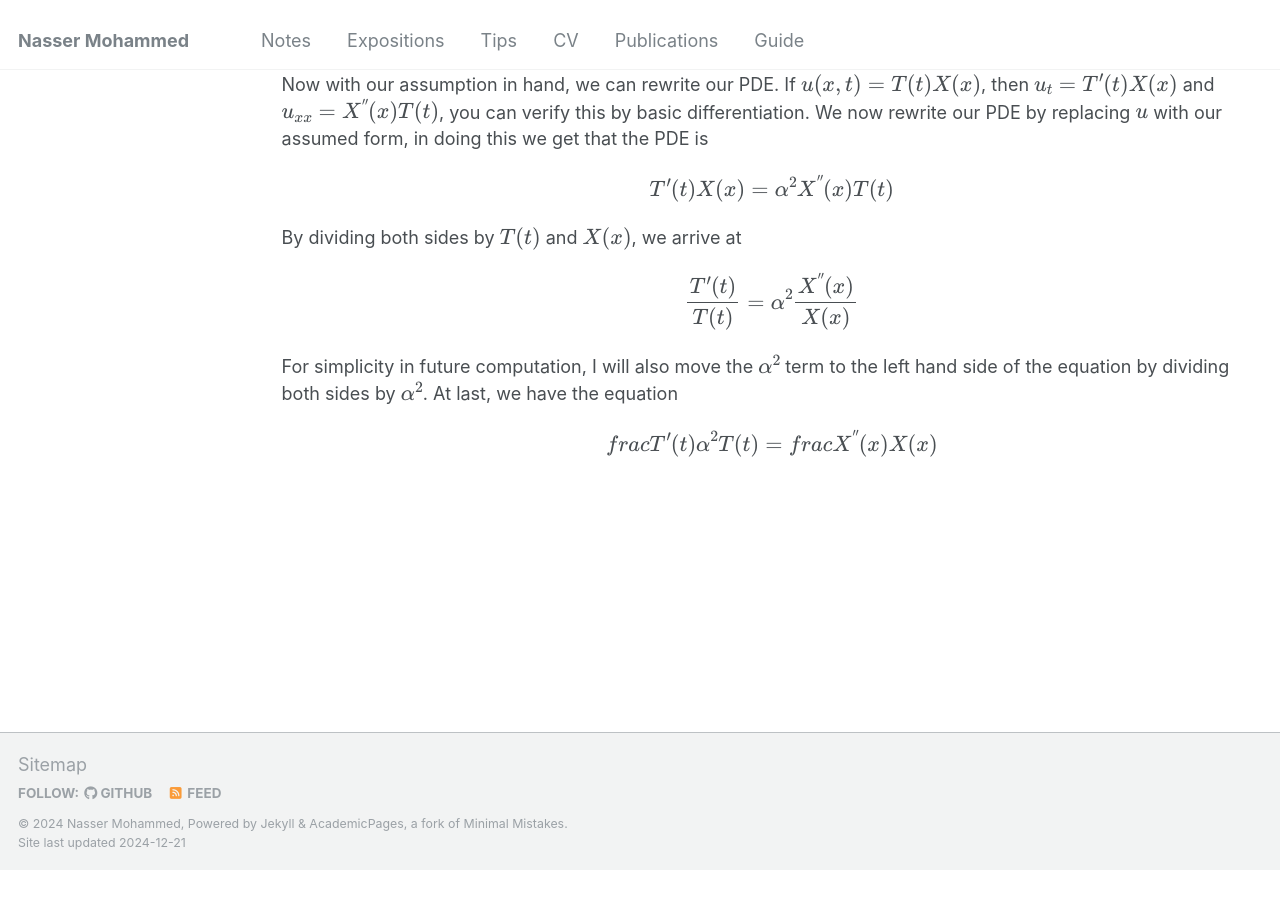
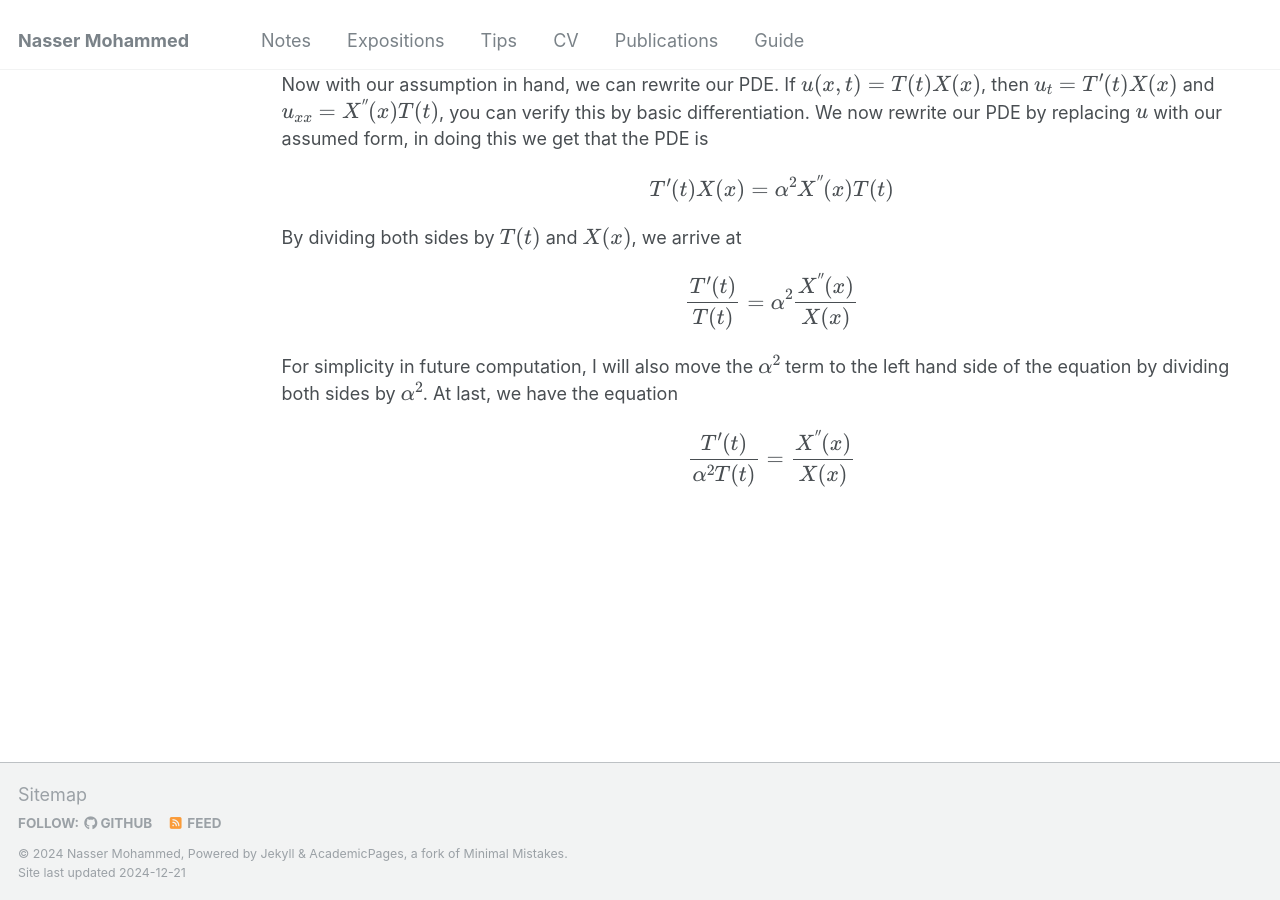
Before and after one commit to Nasser-Mohammed/Nasser-Mohammed.github.io, a Jekyll site: the page built from _pages/notes/pde/heatequation.md, in a window 1280 px wide and 900 px high, scrolled down 1371 px. Built offline with Jekyll 4.4.1, drawn with Linux system fonts in a browser that asks for light colours; before the commit the page ends 2241 px from its top, so only the background shows below that.

Commit message:
Update heatequation.md

```diff
--- a/_pages/notes/pde/heatequation.md
+++ b/_pages/notes/pde/heatequation.md
@@ -32,4 +32,4 @@ Back to Solving the PDE
 =====
 Now with our assumption in hand, we can rewrite our PDE. If \\(u(x,t) = T(t)X(x)\\), then \\(u_t = T'(t)X(x)\\) and \\(u_{xx} = X^{\''}(x)T(t)\\), you can verify this by basic differentiation. We now rewrite our PDE by replacing \\(u\\) with our assumed form, in doing this we get that the PDE is \\[T'(t)X(x) = \alpha^2X^{\''}(x)T(t)\\] By dividing both sides by \\(T(t)\\) and \\(X(x)\\), we arrive at \\[\frac{T'(t)}{T(t)} = \alpha^2\frac{X^{\''}(x)}{X(x)}\\]
 
-For simplicity in future computation, I will also move the \\(\alpha^2\\) term to the left hand side of the equation by dividing both sides by \\(\alpha^2\\). At last, we have the equation \\[frac{T'(t)}{\alpha^2T(t)} = frac{X^{\''}(x)}{X(x)}\\]
+For simplicity in future computation, I will also move the \\(\alpha^2\\) term to the left hand side of the equation by dividing both sides by \\(\alpha^2\\). At last, we have the equation \\[\frac{T'(t)}{\alpha^2T(t)} = \frac{X^{\''}(x)}{X(x)}\\]
```
